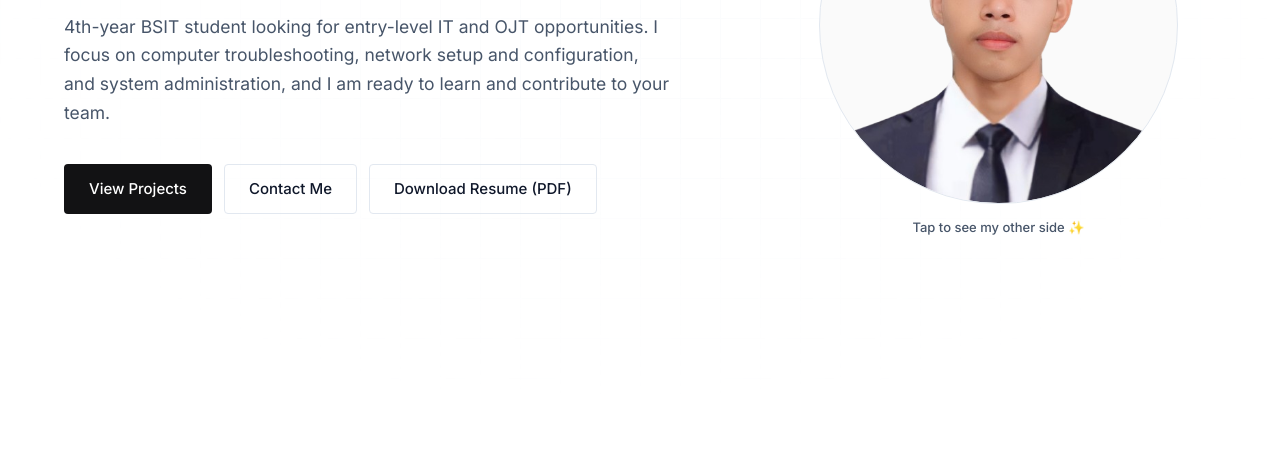
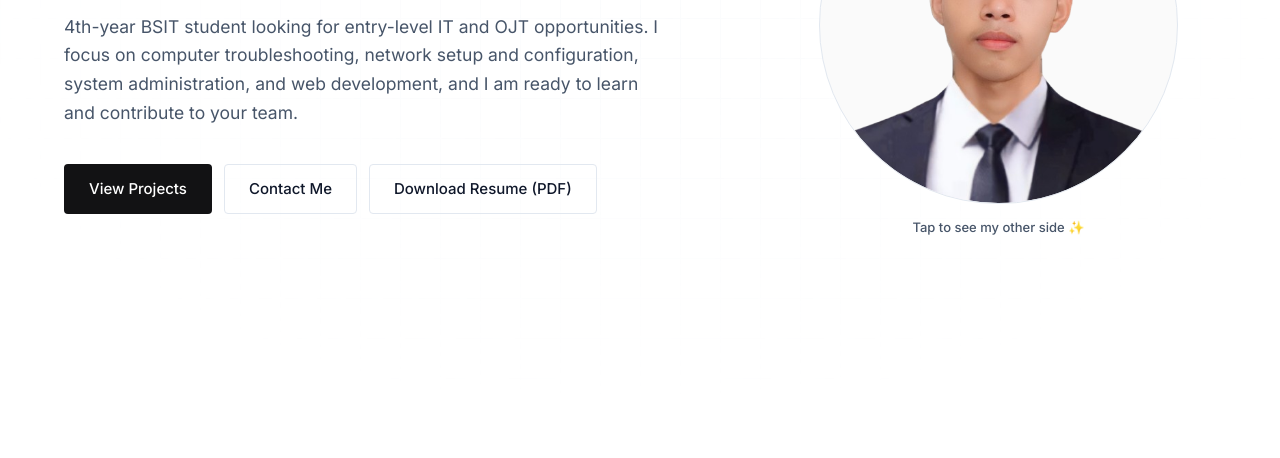
Before and after one commit to EcleoCelis/my-portfolio, a website: page index.html in a window 1280 px wide. Shown: the part 342-800 px from the top of the page. Drawn offline with Linux system fonts and the light colour scheme; no server answers.

Commit message:
Add web development to homepage hero introduction

```diff
--- a/index.html
+++ b/index.html
@@ -72,7 +72,7 @@
             <div class="hero__container container">
                 <div class="hero__content scroll-reveal">
                     <h1 class="hero__title">Hello, I'm <span class="hero__name">Celis Jomarie</span><br><span id="typing-text"></span></h1>
-                    <p class="hero__desc">4th-year BSIT student looking for entry-level IT and OJT opportunities. I focus on computer troubleshooting, network setup and configuration, and system administration, and I am ready to learn and contribute to your team.</p>
+                    <p class="hero__desc">4th-year BSIT student looking for entry-level IT and OJT opportunities. I focus on computer troubleshooting, network setup and configuration, system administration, and web development, and I am ready to learn and contribute to your team.</p>
                     <div class="hero__actions">
                         <a href="#projects" class="btn btn--primary">View Projects</a>
                         <a href="#contact" class="btn btn--secondary">Contact Me</a>
```
